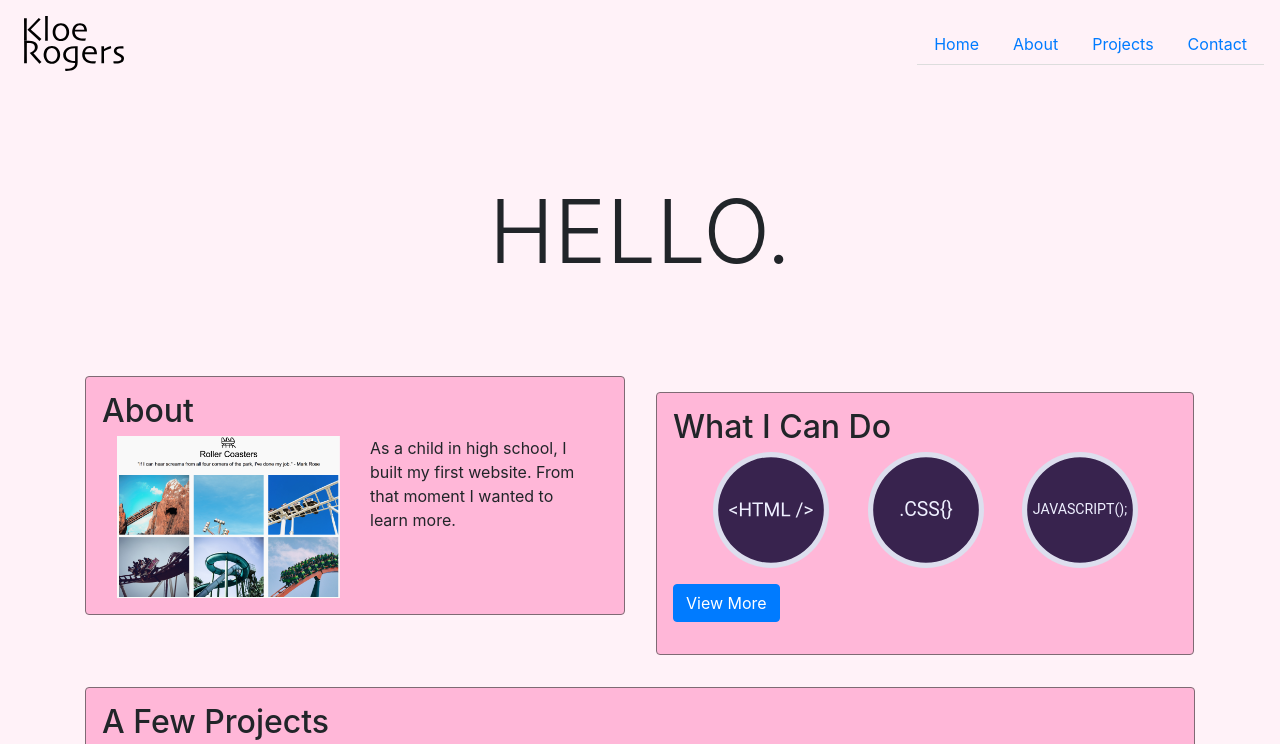
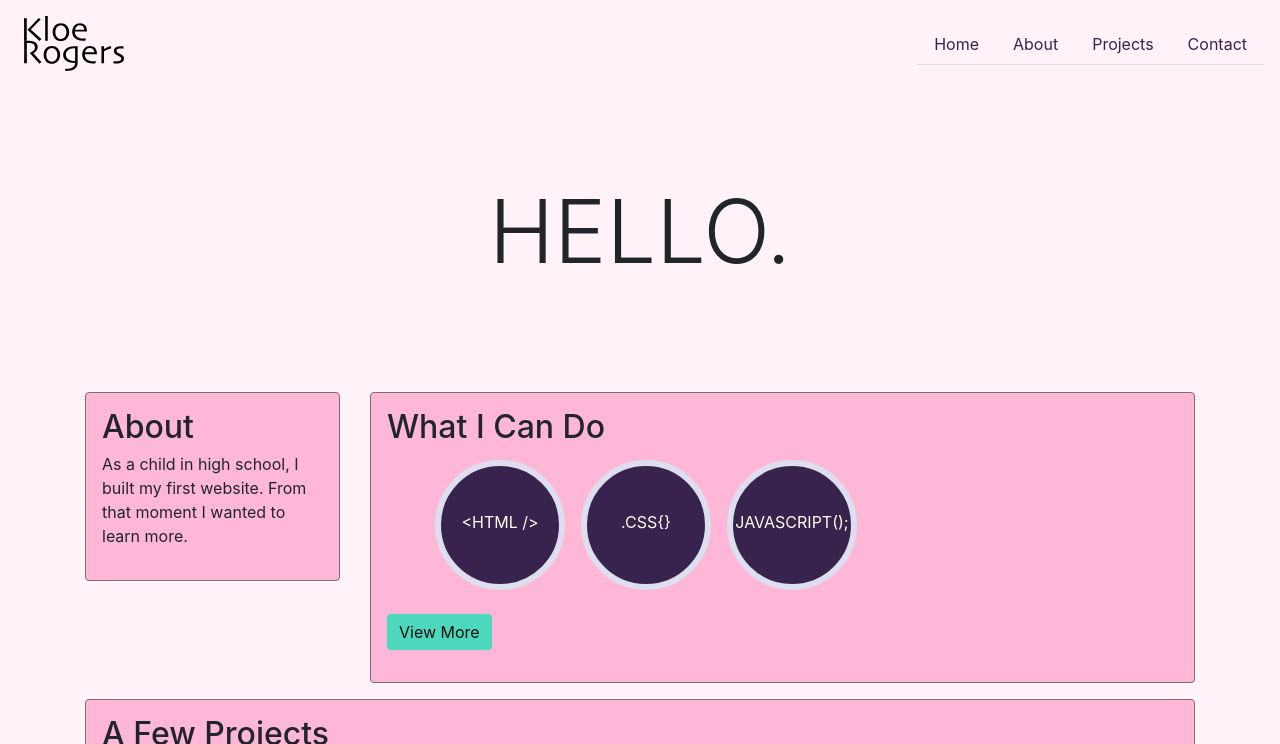
Before and after one commit to krogers78/kloerogers_portfolio, a website: page index.html in a window 1280 px wide. Shown: the top 744 px of the page. Drawn offline with Linux system fonts and the light colour scheme.

Commit message:
Changed the skill circles from an SVG to being made with CSS. Hit a stopping point. All information implemented along with form from Wufoo.

```diff
--- a/css/main.css
+++ b/css/main.css
@@ -1,7 +1,8 @@
 body { background-color: #FFF2F8; }
 .section-color { background-color: #FFB7D8; }
-.action-color { background-color: #4BD8BC; }
+.action-color, .btn-primary { background-color: #4BD8BC; }
 .border-primary {  border-color:#7F6A74 !important }
+.btn-primary { color: #111111; border: none; }
 .col-md-4, .col-md-8 {
   padding-left: 5px;
   padding-right: 5px;
@@ -11,3 +12,22 @@ body { background-color: #FFF2F8; }
 ul {
   list-style-type: none;
 }
+.circle {
+  margin: 0.5rem;
+  width: 130px;
+  height: 130px;
+  -webkit-border-radius: 50%;
+  -moz-border-radius: 50%;
+  border-radius: 50%;
+  background: #38234E;
+  border: 6px solid #DDDEEE;
+}
+.circle-text {
+  text-transform: uppercase;
+  padding-top: 10px;
+  color: #FFFEEE;
+  font-size: 16px;
+}
+a {
+  color: #38234E;
+}
--- a/index.html
+++ b/index.html
@@ -37,25 +37,20 @@
   <div class="container">
     <div class="row">
       <!-- ABOUT SECTION -->
-      <section class="col-md-6">
-        <div class="p-3 border border-primary rounded section-color">
+      <section class="col-md-3">
+        <div class="p-3 mt-3 border border-primary rounded section-color">
           <h2>About</h2>
-          <div class="container">
-            <div class="row">
-              <img src="./images/rollercoaster-small.png" alt="" class="col-md-6 img-fluid">
-              <p class="col-md-6">As a child in high school, I built my first website. From that moment I wanted to learn more.</p>
-            </div>
-          </div>
+              <p>As a child in high school, I built my first website. From that moment I wanted to learn more.</p>
         </div>
       </section>
       <!-- WHAT I CAN DO SECTION -->
-      <section class="p-3 col-md-6">
-        <div class="p-3 border border-primary rounded section-color">
+      <section class="col-md-9">
+        <div class="p-3 mt-3 border border-primary rounded section-color">
           <h2>What I Can Do</h2>
-          <ul class="d-flex flex-row ">
-            <li><img class="skills" src="./images/html.svg" alt=""></li>
-            <li><img class="skills" src="./images/css.svg" alt=""></li>
-            <li><img class="skills" src="./images/javascript.svg" alt=""></li>
+          <ul class="d-flex flex-row flex-wrap">
+            <li class="circle d-flex flex justify-content-center align-items-center"><p class="circle-text">&lthtml /&gt</p></li>
+            <li class="circle d-flex flex justify-content-center align-items-center"><p class="circle-text">.css{}</p></li>
+            <li class="circle d-flex flex justify-content-center align-items-center"><p class="circle-text">JavaScript();</p></li>
           </ul>
           <p><a href="#!" class="btn btn-primary">View More</a></p>
         </div>
@@ -77,9 +72,6 @@
             <p><a id="linkToImageGallery" href="projects.html" class="btn btn-primary">View more about the project</a></p>
           </div>
 
-<p>&ltHTML /&gt</p>
-
-
           <!-- PROJECT 2 -->
           <div class="ml-3 col p-5">
             <img src="./images/gauntlet-small_1.png" alt="" class="img-fluid">
--- a/js/main.js
+++ b/js/main.js
@@ -1,13 +1,13 @@
 const projects = {
   imageGallery: {
-    img: './images/rollercoaster-small.png',
+    img: './images/rollercoaster.png',
     alt: 'A screenshot depicting the the web page with images of rollercoasters.',
     title: 'Responsive Image Gallery',
     description: 'This project is a small image gallery utlizing the Unsplash API and CSS animations. The images were brought in from Unsplash and have a hover effect that displays metadata with an animation. Along with this, the use of a basic animation was used on the logo to spin when clicked.',
     websiteLink: 'http://krogers78.github.io/responsiveImagePage'
   },
   gauntlet: {
-    img: './images/gauntlet-small_1.png',
+    img: './images/gauntlet.png',
     alt: 'A screenshot depicting the the web page showing the character creation form.',
     title: 'The Gauntlet',
     description: 'This project takes the user through a character creation form that consists of multiple options. A name will be chosen along with one of three different character classes that each have weapons specific to the class. After selecting the class and weapon; the user can add armor to their character and begin the game. Once in the game the user will randomally encounter four different enemies that each have different stats and can land critical hit and miss their attack all through the use of the Random class.',
@@ -56,7 +56,7 @@ if (theGauntlet) {
 
 function CreateTheString(image, theAlt, theTitle, theDescription, theLink) {
   let htmlString = `<img class="img-fluid" src="${image}" alt="${theAlt}" />
-                    <h2>${theTitle}</h2>
+                    <h2 class="pt-3">${theTitle}</h2>
                     <p>${theDescription}</p>
                     <p><a class="btn btn-primary" href="${theLink}">View the Live Website</a></p>`
   return htmlString
```
Also changed, not shown: about.html (+21 -3 lines), contact.html (+28 -44 lines), css/bootstrap.css, images/css.svg (deleted), images/html.svg (deleted), images/javascript.svg (deleted), 1 other file.
